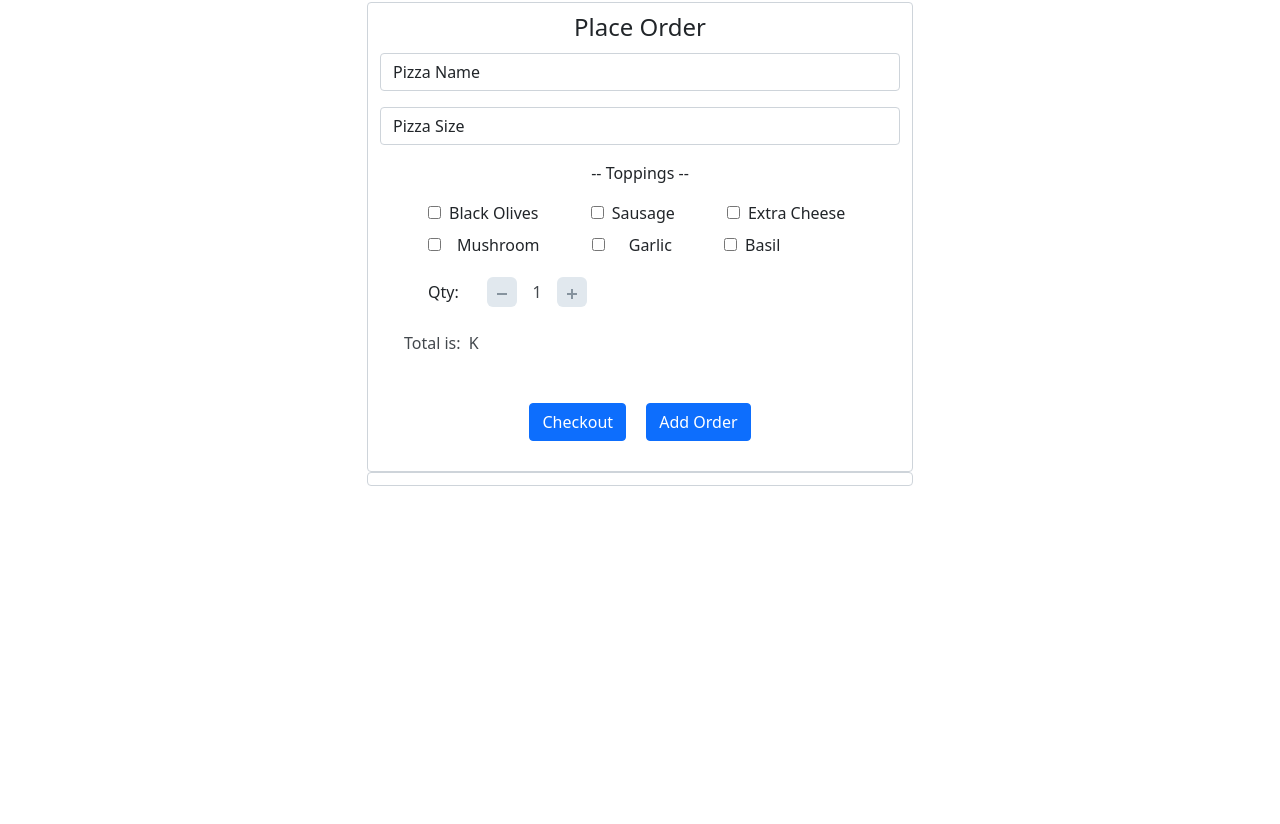
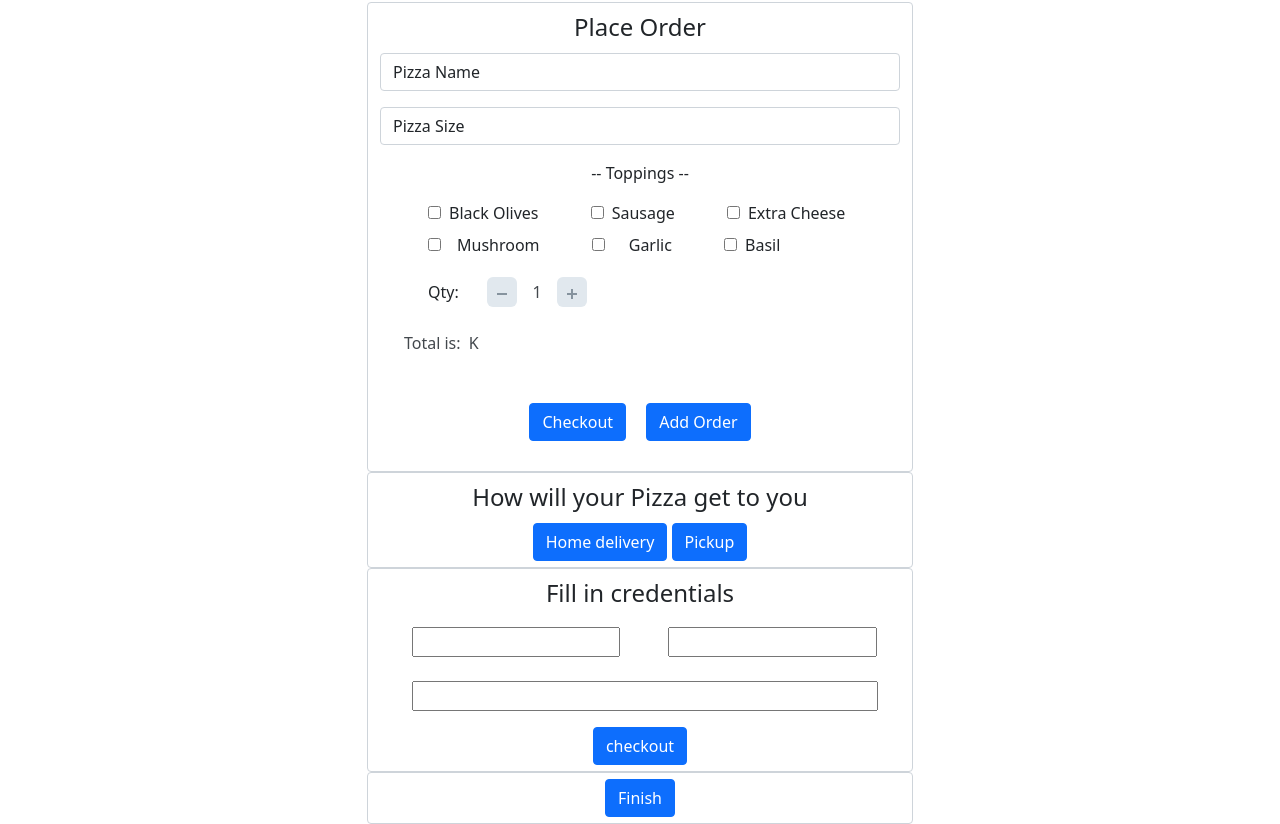
Before and after one commit to Nyanjuimarvin/RavenholmPizza, a plain HTML site: page Page3/order.html in a window 1280 px wide. Shown: the part 54-878 px from the top of the page. Before the commit the page ends 800 px from the top, so only its background shows below. Drawn offline with nearby package versions, Linux system fonts and the light colour scheme.

Commit message:
Add forms to be toggled

```diff
--- a/Page3/order.html
+++ b/Page3/order.html
@@ -127,7 +127,7 @@
                                     <div class=" mt-4 ms-4 total-price">
                                         <span>Total is:</span>
                                         <span class="ms-1">K</span>
-                                </div>
+                                    </div>
                             </fieldset>
                             <fieldset class="text-center mb">
                                 <input class="btn btn-primary mb-4 me-3" type="submit" value="Checkout">
@@ -138,9 +138,37 @@
 
                     <div class="form2">
                         <form action="" class="form-control">
-
+                            <fieldset class="text-center">
+                                <legend>How will your Pizza get to you</legend>
+                                <input class="btn btn-primary" type="button" value="Home delivery">
+                                <input class="btn btn-primary" type="button" value="Pickup">
+                            </fieldset>
                         </form>
                     </div>
+
+                    <div class="form-3">
+                        <form class="form-control" action="">
+                            <fieldset>
+                                <legend class="text-center">Fill in credentials</legend>
+                                <div class="row ms-4 mb-3 g-2">
+                                    <input class="col-sm-5 ms-2 me-5" type="text" name="" id="">
+                                    <input class="col-sm-5" type="tel" name="" id="">
+                                </div>
+                                <div class="row ms-4">
+                                    <input class="col-sm-11 mb-3 g-2 ms-2" type="text" name="" id="">
+                                </div>
+                            </fieldset>
+                            <input class="btn btn-primary d-block mx-auto" type="submit" value="checkout">
+                        </form>
+                    </div>
+
+                    <div class="checkout">
+
+                        <form class="form-control" action="">
+                            <input class="d-block mx-auto btn btn-primary" type="submit" value="Finish">
+                        </form>
+                    </div>
+
                 </div>
                 <div class="col-3"></div>
             </div>
```
